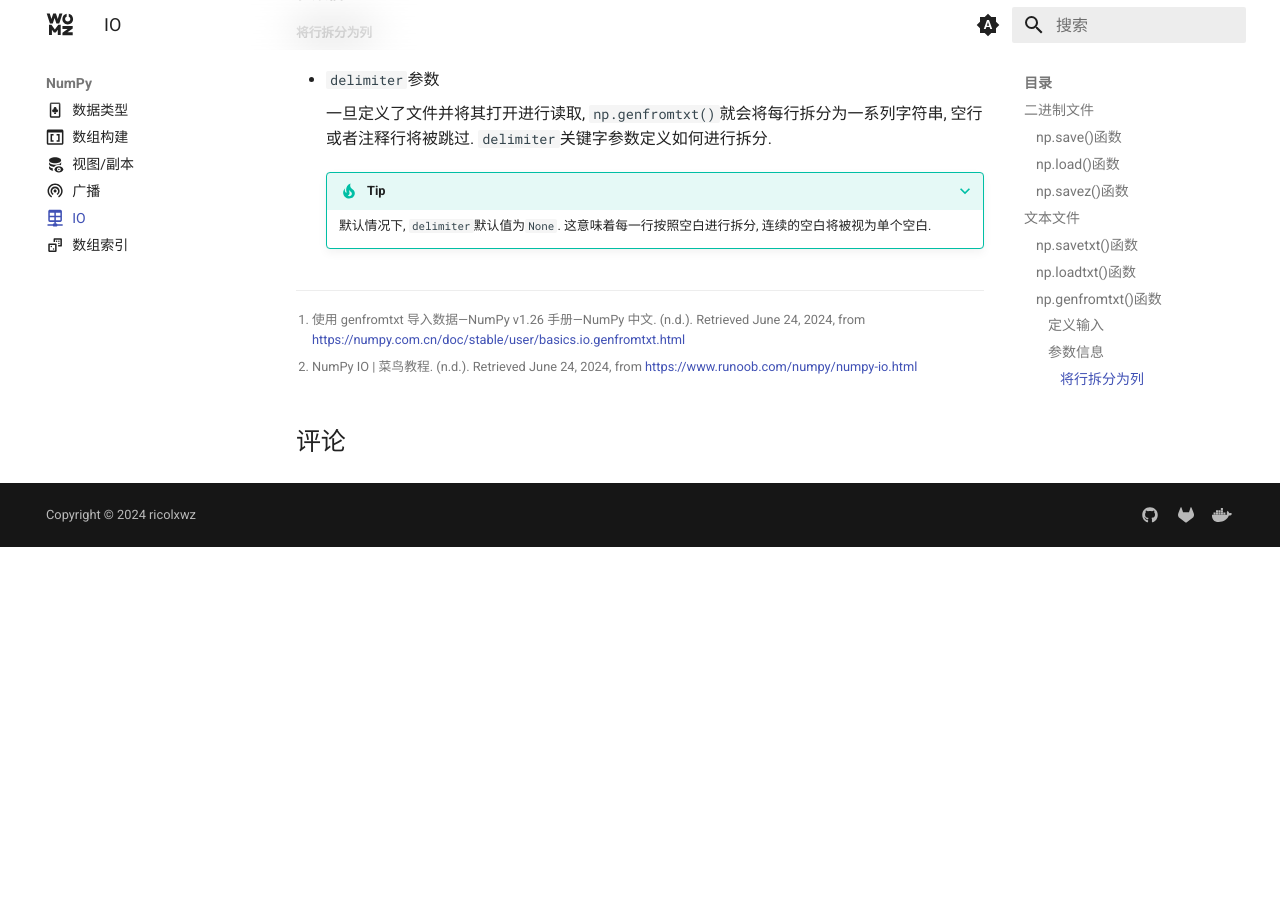
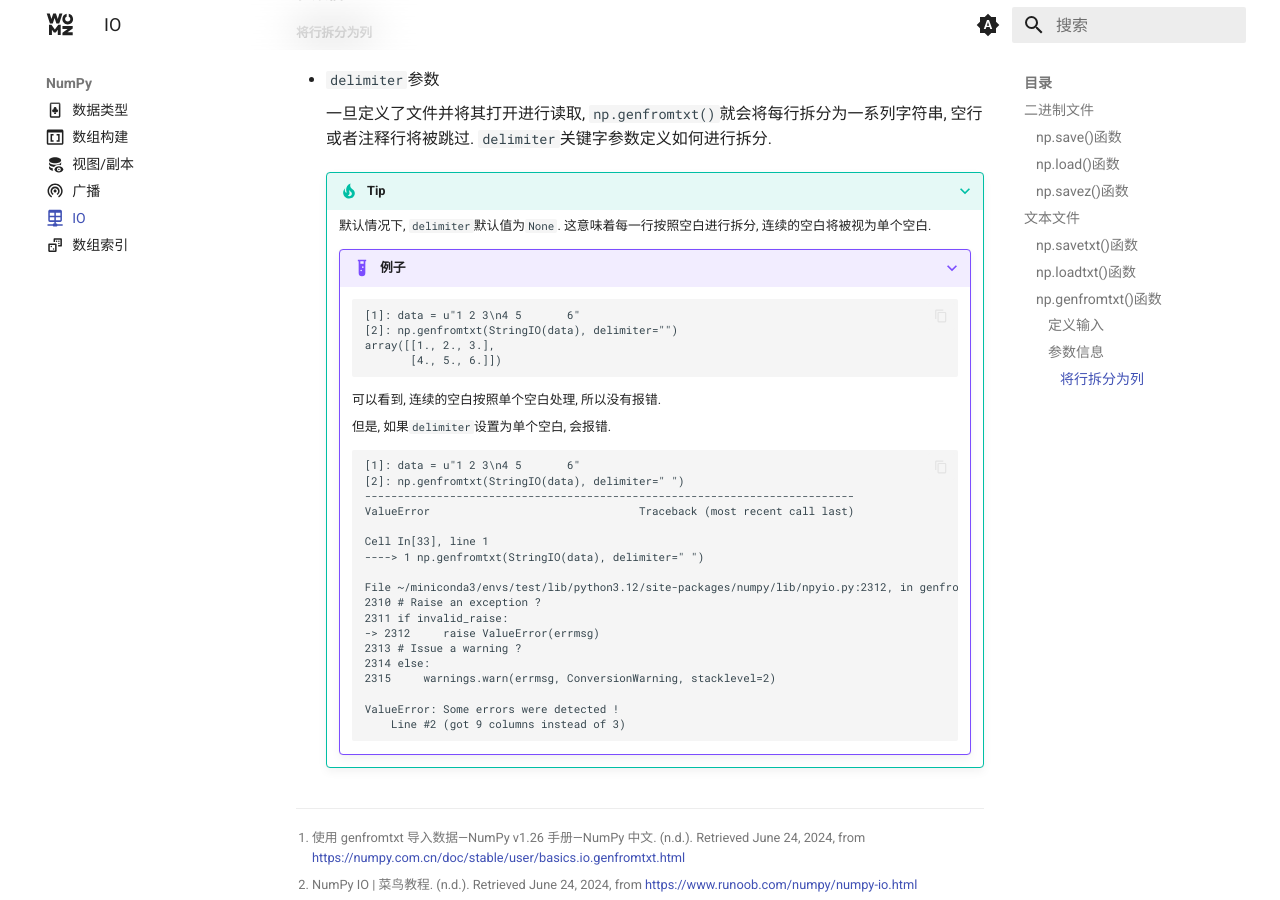
Before and after one commit to sigmax01/py, an MkDocs documentation site: the page built from docs/NumPy/IO.md, in a window 1280 px wide and 900 px high, scrolled down 4759 px. Built offline with MkDocs 1.6.1 and Material for MkDocs 9.7.7, drawn with Linux system fonts in a browser that asks for light colours; comment, search, counter and statistics services are not loaded; before the commit the page ends 5306 px from its top, so only the background shows below that.

Commit message:
`docs: Update NumPy IO documentation`

````diff
--- a/docs/NumPy/IO.md
+++ b/docs/NumPy/IO.md
@@ -238,5 +238,39 @@ np.loadtxt("[file]", delimiter="[delimiter]")
 
         默认情况下, `delimiter`默认值为`None`. 这意味着每一行按照空白进行拆分, 连续的空白将被视为单个空白.
 
+        ???+ example "例子"
+
+            ```
+            [1]: data = u"1 2 3\n4 5       6"
+            [2]: np.genfromtxt(StringIO(data), delimiter="")
+            array([[1., 2., 3.],
+                   [4., 5., 6.]])
+            ```
+
+            可以看到, 连续的空白按照单个空白处理, 所以没有报错.
+
+            但是, 如果`delimiter`设置为单个空白, 会报错.
+
+            ```
+            [1]: data = u"1 2 3\n4 5       6"
+            [2]: np.genfromtxt(StringIO(data), delimiter=" ")
+            ---------------------------------------------------------------------------
+            ValueError                                Traceback (most recent call last)
+
+            Cell In[33], line 1
+            ----> 1 np.genfromtxt(StringIO(data), delimiter=" ")
+
+            File ~/miniconda3/envs/test/lib/python3.12/site-packages/numpy/lib/npyio.py:2312, in genfromtxt(fname, dtype, comments, delimiter, skip_header, skip_footer, converters, missing_values, filling_values, usecols, names, excludelist, deletechars, replace_space, autostrip, case_sensitive, defaultfmt, unpack, usemask, loose, invalid_raise, max_rows, encoding, ndmin, like)
+            2310 # Raise an exception ?
+            2311 if invalid_raise:
+            -> 2312     raise ValueError(errmsg)
+            2313 # Issue a warning ?
+            2314 else:
+            2315     warnings.warn(errmsg, ConversionWarning, stacklevel=2)
+
+            ValueError: Some errors were detected !
+                Line #2 (got 9 columns instead of 3)
+            ```
+
 [^1]: 使用 genfromtxt 导入数据—NumPy v1.26 手册—NumPy 中文. (n.d.). Retrieved June 24, 2024, from https://numpy.com.cn/doc/stable/user/basics.io.genfromtxt.html
 [^2]: NumPy IO | 菜鸟教程. (n.d.). Retrieved June 24, 2024, from https://www.runoob.com/numpy/numpy-io.html
````
